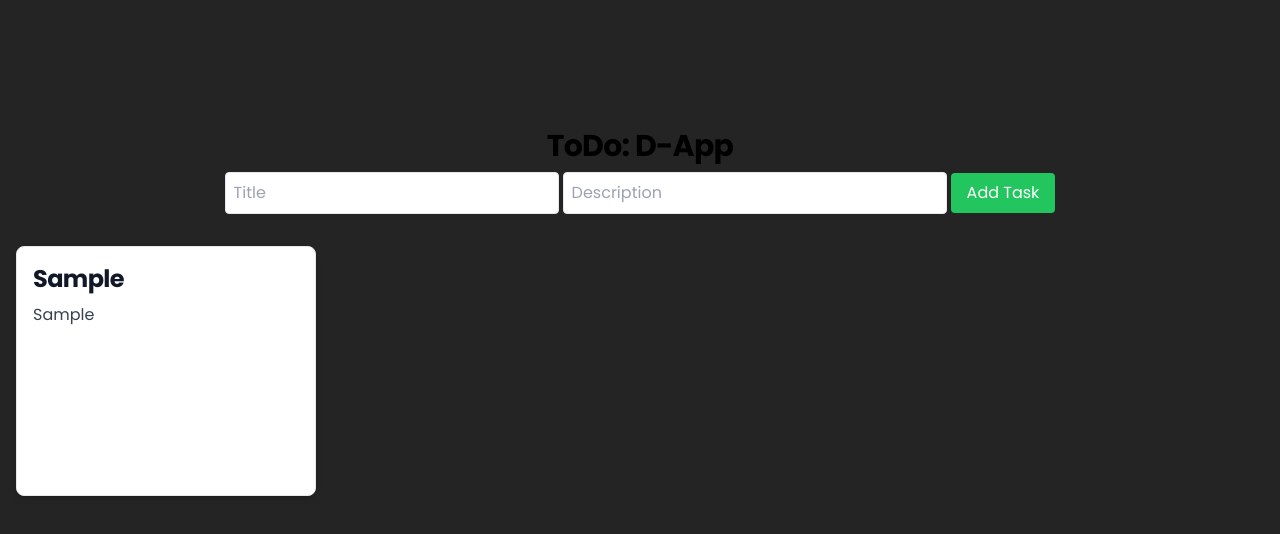
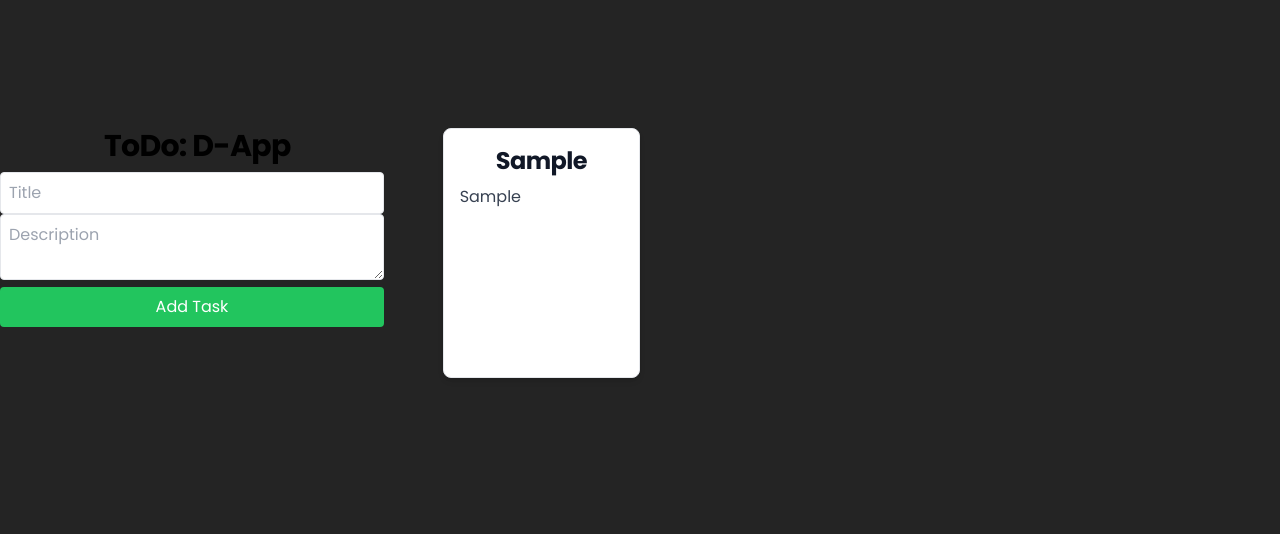
Before and after one commit to thejasmeetsingh/todo-dapp, a React (Create React App) app in the folder frontend/: page / in a window 1280 px wide. Both pictures are taken after typing "Sample", "Sample" into the empty fields and a click on the button "Add Task". Shown: the top 534 px of the page. Built offline with nearby package versions, Linux system fonts and the light colour scheme.

Commit message:
Updated UI

```diff
--- a/frontend/src/App.jsx
+++ b/frontend/src/App.jsx
@@ -12,12 +12,18 @@ const App = () => {
   }, []);
 
   return (
-    <div className="container mx-auto mt-20 px-4 py-12">
-      <h1 className="text-2xl text-center font-bold leading-7 text-white-900 sm:truncate sm:text-3xl sm:tracking-tight mb-2">
-        ToDo: D-App
-      </h1>
-      <AddTask />
-      <TaskList />
+    <div className="container mx-auto mt-20 py-12">
+      <div className="grid grid-cols-12 gap-12">
+        <div className="col-span-4">
+          <h1 className="text-2xl text-center font-bold leading-7 text-white-900 sm:truncate sm:text-3xl sm:tracking-tight mb-2">
+            ToDo: D-App
+          </h1>
+          <AddTask />
+        </div>
+        <div className="col-span-8">
+          <TaskList />
+        </div>
+      </div>
     </div>
   );
 };
--- a/frontend/src/components/AddTask.jsx
+++ b/frontend/src/components/AddTask.jsx
@@ -17,7 +17,7 @@ export default function AddTask() {
     <div className="flex mb-8 justify-center">
       <form onSubmit={handleSubmit}>
         <input
-          className="border flex-grow mr-1 p-2 rounded"
+          className="border flex-grow mr-1 p-2 w-96 rounded"
           value={title}
           onChange={(e) => {
             setTitle(e.target.value);
@@ -27,7 +27,7 @@ export default function AddTask() {
           type="text"
           placeholder="Title"
         />
-        <input
+        <textarea
           className="border flex-grow mr-1 p-2 w-96 rounded"
           value={description}
           onChange={(e) => {
@@ -39,7 +39,7 @@ export default function AddTask() {
         />
         <button
           type="submit"
-          className="bg-green-500 hover:bg-green-700 text-white py-2 px-4 rounded"
+          className="bg-green-500 hover:bg-green-700 text-white py-2 px-4 w-96 rounded"
         >
           Add Task
         </button>
--- a/frontend/src/components/TaskShow.jsx
+++ b/frontend/src/components/TaskShow.jsx
@@ -13,7 +13,7 @@ export default function TaskShow({ idx, task }) {
 
   let content = (
     <div className="flex flex-col h-full">
-      <h5 className="text-2xl font-bold tracking-tight text-gray-900 dark:text-white mb-2 truncate">
+      <h5 className="text-2xl text-center font-bold tracking-tight text-gray-900 dark:text-white mb-2 truncate">
         {task.title}
       </h5>
       <p className="flex-1 font-normal text-gray-700 dark:text-gray-400 text-ellipsis overflow-hidden break-all">
@@ -60,7 +60,7 @@ export default function TaskShow({ idx, task }) {
   return (
     <div className="space-y-4">
       <div
-        className="group max-w-md mx-auto bg-white rounded-lg border border-gray-200 shadow-md dark:bg-gray-800 dark:border-gray-700 p-4 hover:bg-gray-50 dark:hover:bg-gray-700 relative overflow-hidden flex flex-col justify-between"
+        className="group max-w-md mx-auto bg-white rounded-lg border border-gray-200 shadow-md dark:bg-gray-800 dark:border-gray-700 p-4 hover:bg-gray-50 dark:hover:bg-gray-700 relative overflow-hidden flex flex-col justify-between fold-effect"
         style={{ height: "250px" }}
       >
         {content}
--- a/frontend/src/index.css
+++ b/frontend/src/index.css
@@ -18,10 +18,13 @@
   -moz-osx-font-smoothing: grayscale;
 }
 
-.multi-line-truncate {
-  overflow: hidden;
-  display: -webkit-box;
-  -webkit-box-orient: vertical;
-  -webkit-line-clamp: 3; /* Number of lines you want to display */
-  line-clamp: 3; /* Fallback for non-webkit browsers, might not be supported everywhere */
+.fold-effect::before {
+  content: "";
+  position: absolute;
+  top: 0;
+  right: 0;
+  border-top: 25px solid rgba(255, 255, 255, 0.5);
+  border-left: 25px solid transparent;
+  width: 0;
+  height: 0;
 }
```
